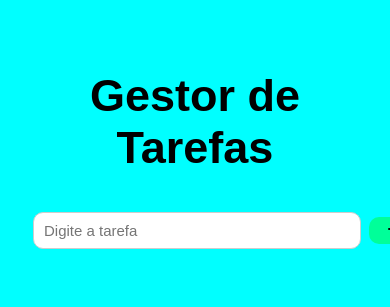
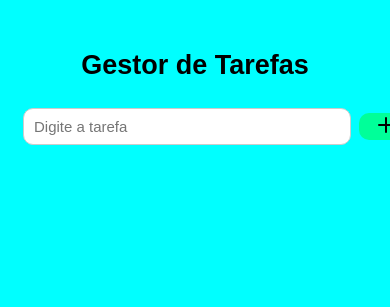
Before and after one commit to rute-git/to_do_app, a Flask app: page / in a window 390 px wide; the page is wider, and only the part inside the window is pictured. Shown: the top 307 px of that part. Run offline with Flask 3, Linux system fonts and the light colour scheme.

Commit message:
more efficient adjustment for cell phones

```diff
--- a/static/css/style.css
+++ b/static/css/style.css
@@ -5,10 +5,11 @@ body {
     padding: 20px;
 }
 
-@media screen and (max-width: 600px) {
+@media screen and (max-width: 400px) {
     body {
-        font-size: 30px;
-        padding: 25px;
+        font-size: 18px;
+        padding: 15px;
+        line-height: 1.5;
     }
 }
 
```
